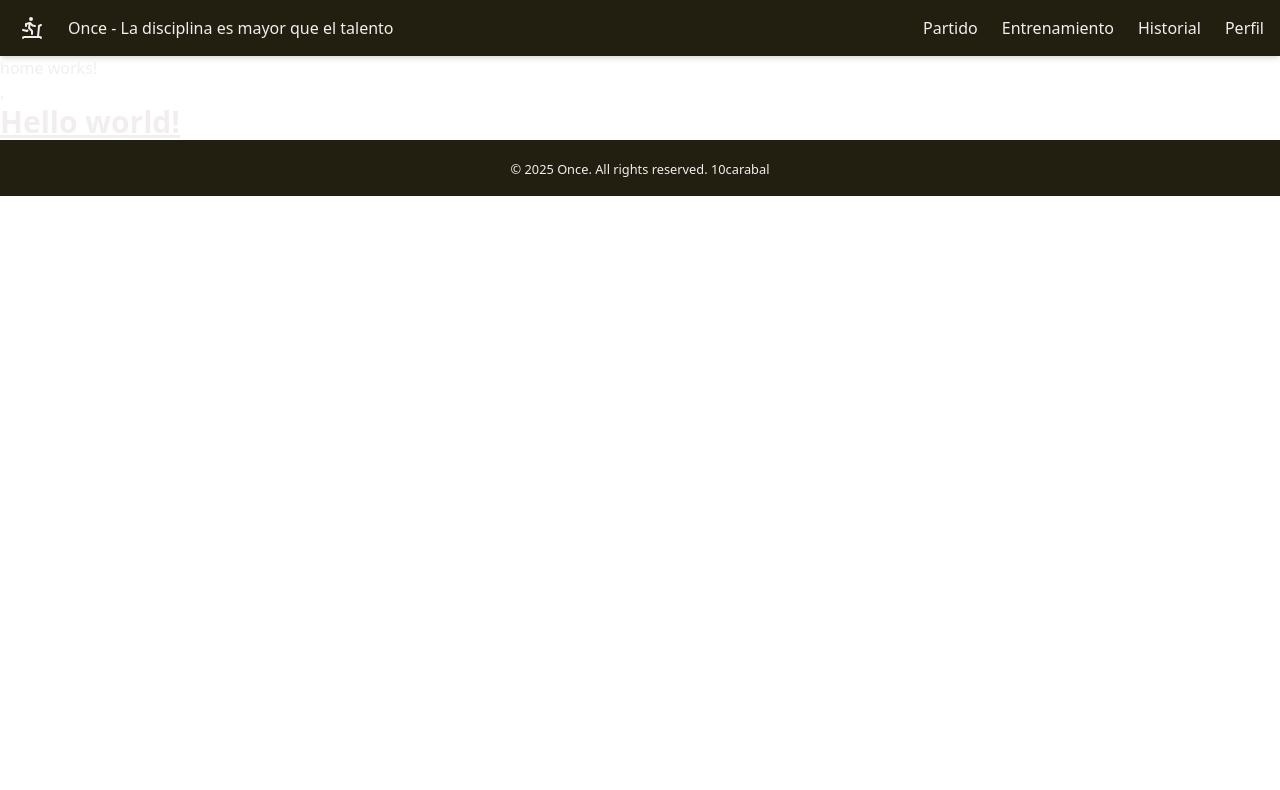
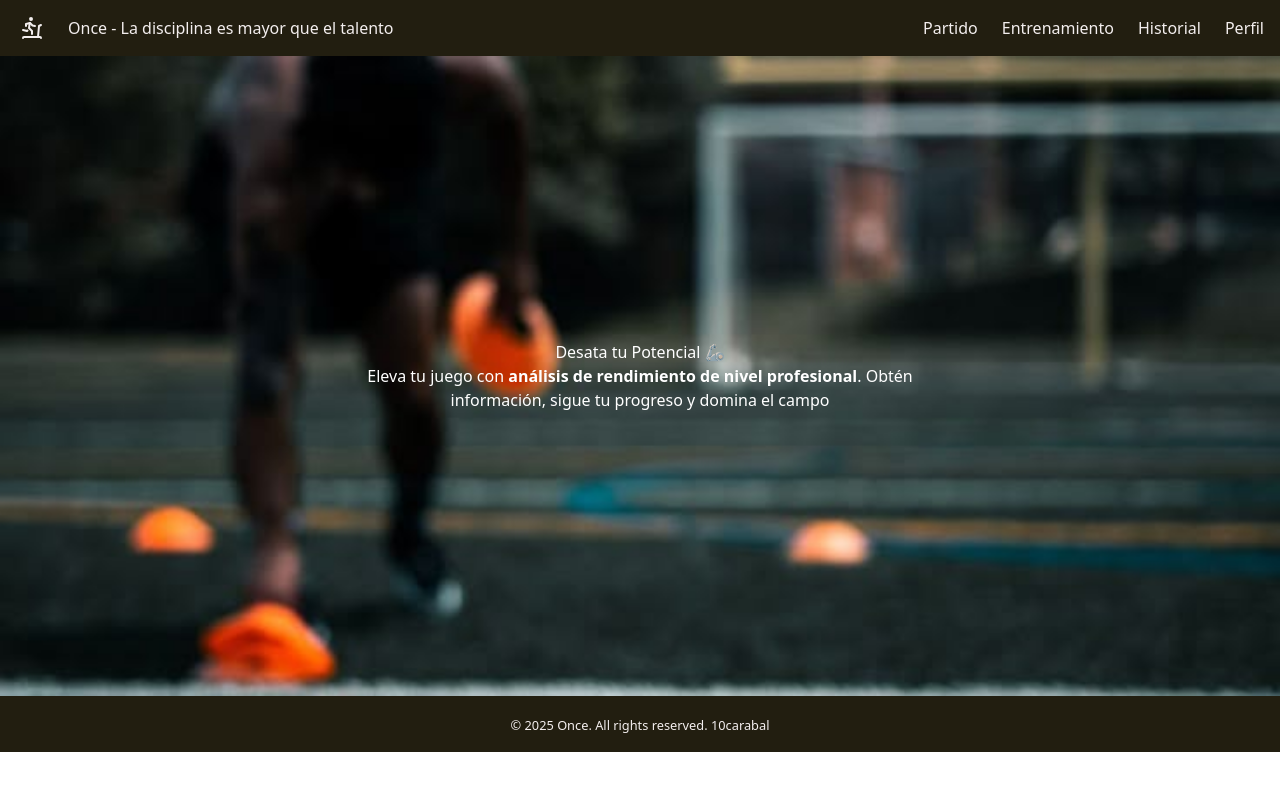
Before and after one commit to 10carabal/once, an Angular app: page / in a window 1280 px wide. Shown: the top 790 px of the page. Built offline with nearby package versions, Linux system fonts and the light colour scheme.

Commit message:
feat: Add hero and training images; update home and training components with new layouts and styles

```diff
--- a/src/app/home/home.component.css
+++ b/src/app/home/home.component.css
@@ -1,3 +1,29 @@
 :host {
   display: block;
 }
+
+body, html {
+  height: 100vh;
+  margin: 0;
+  padding: 0;
+  color: rgb(0 0 0 / 25%);
+  font-family: system-ui, -apple-system, BlinkMacSystemFont, 'Segoe UI', Roboto, Oxygen, Ubuntu, Cantarell, 'Open Sans', 'Helvetica Neue', sans-serif;
+}
+
+.hero-image {
+  background-image: url('/assets/hero-image.jpg');
+  alt: "Hero Image for Home Component";
+  height: 80vh;
+  background-position: center;
+  background-repeat: no-repeat;
+  background-size: cover;
+  position: relative;
+}
+.hero-text {
+  text-align: center;
+  position: absolute;
+  top: 50%;
+  left: 50%;
+  transform: translate(-50%, -50%);
+  color: white;
+}
--- a/src/app/home/home.component.html
+++ b/src/app/home/home.component.html
@@ -1,6 +1,11 @@
 <main>
-  <p>home works!</p>,
-  <h1 class="text-3xl font-bold underline">
-    Hello world!
-  </h1>
+  <article>
+    <div class="hero-image">
+      <div class="hero-text">
+        <header><h1>Desata tu Potencial 🦾</h1></header>
+        <p>Eleva tu juego con <strong>análisis de rendimiento de nivel profesional</strong>. Obtén información, sigue tu
+          progreso y domina el campo</p>
+      </div>
+    </div>
+  </article>
 </main>
--- a/src/app/home/home.component.ts
+++ b/src/app/home/home.component.ts
@@ -1,10 +1,8 @@
 import { ChangeDetectionStrategy, Component } from '@angular/core';
-import { FooterComponent } from '../shared/components/footer/footer.component';
-import { NavBarComponent } from '../shared/components/nav-bar/nav-bar.component';
 
 @Component({
   selector: 'app-home',
-  imports: [FooterComponent, NavBarComponent],
+  imports: [],
   templateUrl: './home.component.html',
   styleUrl: './home.component.css',
   changeDetection: ChangeDetectionStrategy.OnPush,
--- a/src/app/pages/components/training/training.component.html
+++ b/src/app/pages/components/training/training.component.html
@@ -1 +1,7 @@
-<p>training works!</p>,
+<section>
+  <img src="assets/training.jpg" alt="imagen de entrenamiento con balón" width="100%" aspect_ratio="256/111">
+  <h1>Registro de Entrenamiento</h1>
+  <form action="/" method="post">
+    <h4>Tipo de Entrenamiento</h4>
+  </form>
+</section>
--- a/src/index.html
+++ b/src/index.html
@@ -7,6 +7,7 @@
   <meta name="viewport" content="width=device-width, initial-scale=1">
   <meta name="description" content="Once -  aplicación web para que los futbolistas amateurs autoevalúen su rendimiento en partidos y entrenamientos">
   <meta name="author" content="10carabal">
+  <meta name="theme-color" content="#FFC300">
   <link rel="icon" type="image/x-icon" href="favicon.ico">
 </head>
 <body class="flex flex-col min-h-screen">
```
Also changed, not shown: public/assets/hero-image.jpg (added), public/assets/training.jpg (added).
